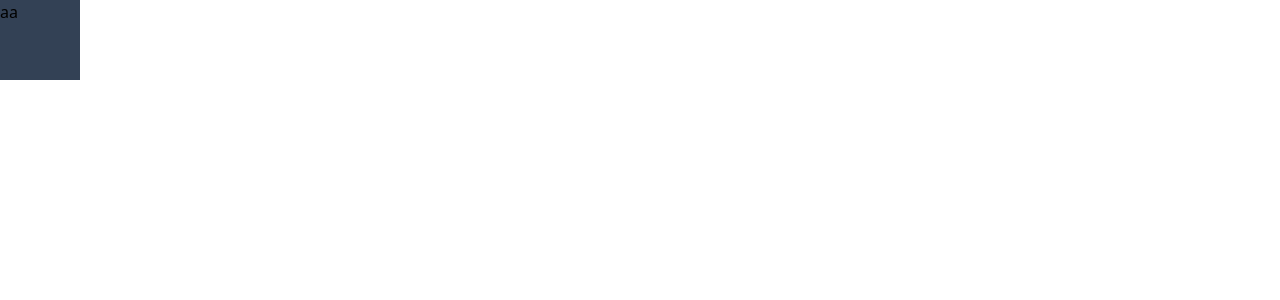
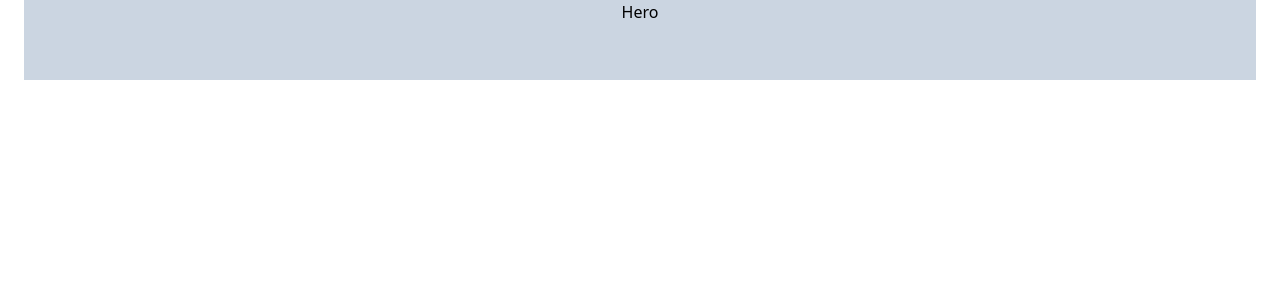
Before and after one commit to Hosuqa/Surella, a React (Vite) app in the folder surella/: page / in a window 1280 px wide. Shown: the top 300 px of the page. Built offline with nearby package versions, Linux system fonts and the light colour scheme.

Commit message:
[ADD] - Clean up files

```diff
--- a/surella/src/App.css
+++ /dev/null
@@ -1,5 +0,0 @@
-body {
-  margin: 0;
-  padding: 0;
-  height: 100%;
-}
--- a/surella/src/App.tsx
+++ b/surella/src/App.tsx
@@ -1,9 +1,9 @@
-import './App.css'
+import Hero from './components/hero'
 
-function App() {
+const App = () => {
   return (
     <>
-      <div className='bg-slate-700 w-20 h-20'>aa</div>
+      <Hero/>
     </>
   )
 }
--- a/surella/src/components/hero.tsx
+++ b/surella/src/components/hero.tsx
@@ -1,6 +1,7 @@
+
 const Hero = () => {
   return (
-    <div>Hero</div>
+    <div className="bg-slate-300 text-center justify-center h-20 mx-6">Hero</div>
   )
 }
 
--- a/surella/src/index.css
+++ b/surella/src/index.css
@@ -1,13 +1,13 @@
-/* @import url("https://fonts.googleapis.com/css2?family=Poppins:wght@100;200;300;400;500;600;700;800;900&display=swap"); */
+@import url("https://fonts.googleapis.com/css2?family=Poppins:wght@100;200;300;400;500;600;700;800;900&display=swap");
 
 @tailwind base;
 @tailwind components;
 @tailwind utilities;
 
 
-* {
+/* * {
   margin: 0;
   padding: 0;
   box-sizing: border-box;
   scroll-behavior: smooth;
-}
+} */
--- a/surella/tailwind.config.js
+++ b/surella/tailwind.config.js
@@ -1,10 +1,10 @@
-/** @type {import('tailwindcss').Config} */
-module.exports = {
-  content: ["./src/**/*.{js,jsx,ts,tsx}"],
+export default {
+  content: ["./src/**/*.{ts,tsx,js,jsx}"],
+  mode: "jit",
   theme: {
     extend: {
       colors: {
-        primary: "#050816",//todo
+        primary: "#050816",
         "black-100": "#100d25",
       },
       boxShadow: {
```
